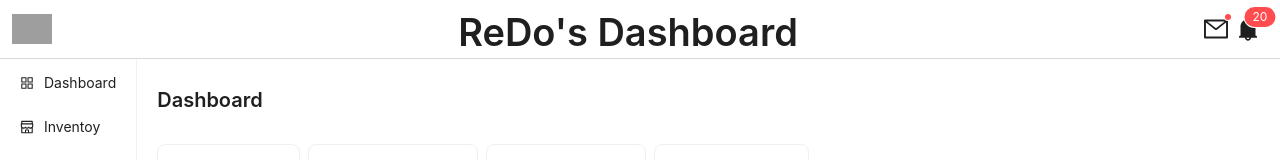
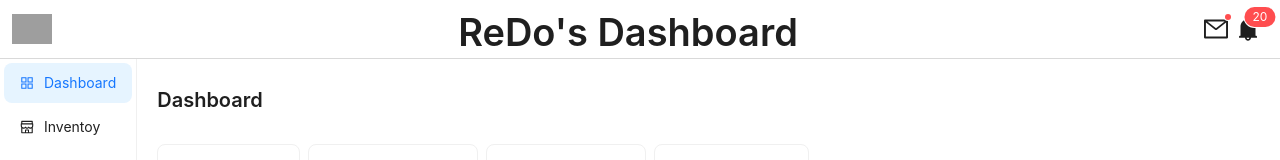
Before and after one commit to ReDoProgrammer/reactjs_dashboard, a React (Create React App) app: page / in a window 1280 px wide. Shown: the top 160 px of the page. Built offline with nearby package versions, Linux system fonts and the light colour scheme; no server answers; grey boxes are pictures that could not be loaded.

Commit message:
set actived menu item with useLocation

```diff
--- a/src/Components/SideBar/index.js
+++ b/src/Components/SideBar/index.js
@@ -1,5 +1,6 @@
 import { Menu } from 'antd';
-import {useNavigate} from 'react-router-dom'
+import {useLocation, useNavigate} from 'react-router-dom';
+import { useState,useEffect } from 'react';
 import {
     AppstoreOutlined,
     ShopOutlined,
@@ -7,12 +8,21 @@ import {
     UserOutlined
 } from '@ant-design/icons';
 function SideBar() {
+    const location = useLocation();
+    useEffect(() => {
+     const pathName = location.pathname;
+     setselectedKeys(pathName);
+    }, [location.pathname])
+
+    const [selectedKeys, setselectedKeys] = useState('/')
+
     const navigate = useNavigate();
     return (<div className="SideBar">
         <Menu
         onClick={item=>{
             navigate(item.key)
         }}
+        selectedKeys={[selectedKeys]}
         items={[
             {
                 label: 'Dashboard',
```
